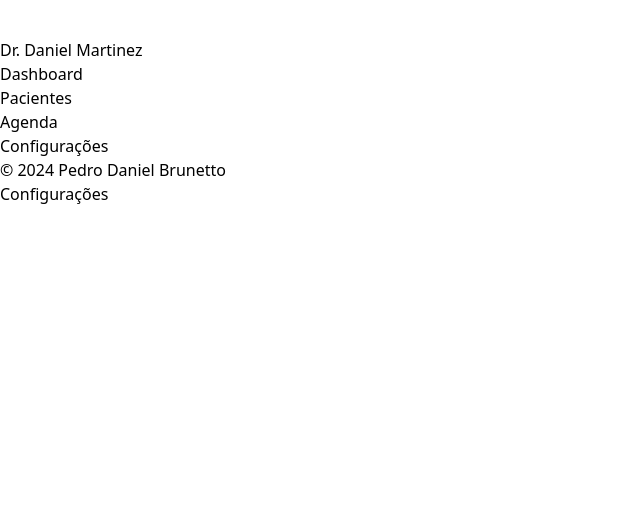
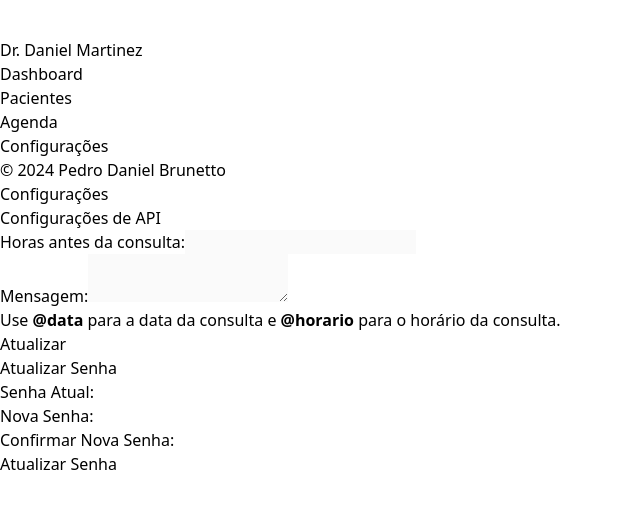
Before and after one commit to PedroDanielBrunetto/FullSchedulingSystem_Client, a React (Vite) app: page /configuracoes in a window 1280 px wide. Shown: the top 508 px of the page, without its empty margins (0-640 px from the left). Built offline with nearby package versions, Linux system fonts and the light colour scheme; no server answers.

Commit message:
feat: page configurations

```diff
--- a/src/Pages/Admin/Configurations.jsx
+++ b/src/Pages/Admin/Configurations.jsx
@@ -1,11 +1,172 @@
+import React, { useState, useEffect } from 'react';
 import Sidebar from "../../Components/Dashboard/Sidebar";
+import axios from 'axios';
 
-export default function Configurations(){
-  return(
+export default function Configurations() {
+  const [hoursBefore, setHoursBefore] = useState('');
+  const [message, setMessage] = useState('');
+  const [isEditing, setIsEditing] = useState(false);
+  const [currentPassword, setCurrentPassword] = useState('');
+  const [newPassword, setNewPassword] = useState('');
+  const [confirmPassword, setConfirmPassword] = useState('');
+
+  useEffect(() => {
+    fetchApiSettings();
+  }, []);
+
+  const fetchApiSettings = async () => {
+    try {
+      const response = await axios.get('/api/settings');
+      setHoursBefore(response.data.hoursBefore);
+      setMessage(response.data.message);
+    } catch (error) {
+      console.error('Erro ao buscar configurações da API:', error);
+    }
+  };
+
+  const handleEdit = () => {
+    setIsEditing(true);
+  };
+
+  const handleCancel = () => {
+    setIsEditing(false);
+    fetchApiSettings();
+  };
+
+  const handleUpdate = async () => {
+    try {
+      await axios.put('/api/settings', {
+        hoursBefore,
+        message,
+      });
+      setIsEditing(false);
+    } catch (error) {
+      console.error('Erro ao atualizar configurações da API:', error);
+    }
+  };
+
+  const handlePasswordUpdate = async (e) => {
+    e.preventDefault();
+    if (newPassword !== confirmPassword) {
+      alert('As senhas não coincidem');
+      return;
+    }
+    try {
+      await axios.put('/api/update-password', {
+        currentPassword,
+        newPassword,
+      });
+      setCurrentPassword('');
+      setNewPassword('');
+      setConfirmPassword('');
+      alert('Senha atualizada com sucesso');
+    } catch (error) {
+      console.error('Erro ao atualizar a senha:', error);
+      alert('Erro ao atualizar a senha');
+    }
+  };
+
+  return (
     <main className="flex flex-col md:flex-row">
-      <Sidebar/>
+      <Sidebar />
       <section className="flex-1 p-8">
         <h1 className="text-2xl font-bold mb-4">Configurações</h1>
+
+        <div className="mb-8">
+          <h2 className="text-xl font-semibold mb-4">Configurações de API</h2>
+          <form className="space-y-4">
+            <div>
+              <label className="block font-semibold">Horas antes da consulta:</label>
+              <input
+                type="number"
+                value={hoursBefore}
+                onChange={(e) => setHoursBefore(e.target.value)}
+                disabled={!isEditing}
+                className="border border-gray-300 p-2 rounded w-full"
+              />
+            </div>
+            <div>
+              <label className="block font-semibold">Mensagem:</label>
+              <textarea
+                value={message}
+                onChange={(e) => setMessage(e.target.value)}
+                disabled={!isEditing}
+                className="border border-gray-300 p-2 rounded w-full"
+              />
+              <p className="text-sm text-gray-500 mt-1">
+                Use <strong>@data</strong> para a data da consulta e <strong>@horario</strong> para o horário da consulta.
+              </p>
+            </div>
+            {isEditing ? (
+              <div className="flex space-x-4">
+                <button
+                  type="button"
+                  onClick={handleUpdate}
+                  className="bg-blue-500 text-white py-2 px-4 rounded"
+                >
+                  Confirmar
+                </button>
+                <button
+                  type="button"
+                  onClick={handleCancel}
+                  className="bg-gray-500 text-white py-2 px-4 rounded"
+                >
+                  Cancelar
+                </button>
+              </div>
+            ) : (
+              <button
+                type="button"
+                onClick={handleEdit}
+                className="bg-blue-500 text-white py-2 px-4 rounded"
+              >
+                Atualizar
+              </button>
+            )}
+          </form>
+        </div>
+
+        <div>
+          <h2 className="text-xl font-semibold mb-4">Atualizar Senha</h2>
+          <form className="space-y-4" onSubmit={handlePasswordUpdate}>
+            <div>
+              <label className="block font-semibold">Senha Atual:</label>
+              <input
+                type="password"
+                value={currentPassword}
+                onChange={(e) => setCurrentPassword(e.target.value)}
+                required
+                className="border border-gray-300 p-2 rounded w-full"
+              />
+            </div>
+            <div>
+              <label className="block font-semibold">Nova Senha:</label>
+              <input
+                type="password"
+                value={newPassword}
+                onChange={(e) => setNewPassword(e.target.value)}
+                required
+                className="border border-gray-300 p-2 rounded w-full"
+              />
+            </div>
+            <div>
+              <label className="block font-semibold">Confirmar Nova Senha:</label>
+              <input
+                type="password"
+                value={confirmPassword}
+                onChange={(e) => setConfirmPassword(e.target.value)}
+                required
+                className="border border-gray-300 p-2 rounded w-full"
+              />
+            </div>
+            <button
+              type="submit"
+              className="bg-blue-500 text-white py-2 px-4 rounded"
+            >
+              Atualizar Senha
+            </button>
+          </form>
+        </div>
       </section>
     </main>
   );
```
